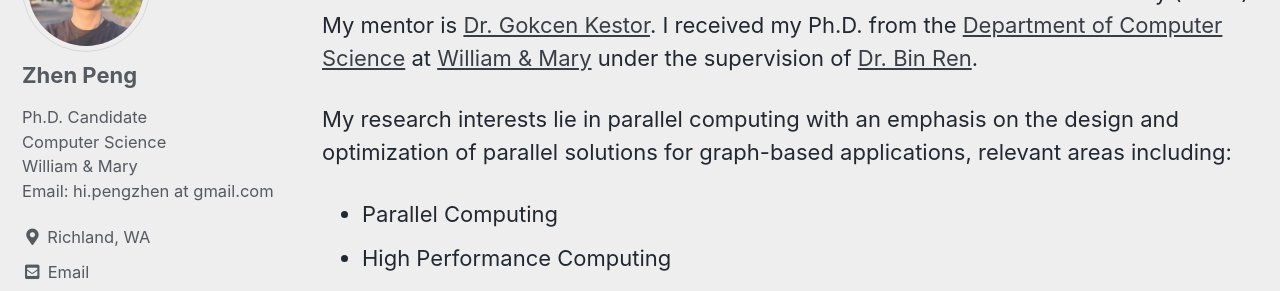
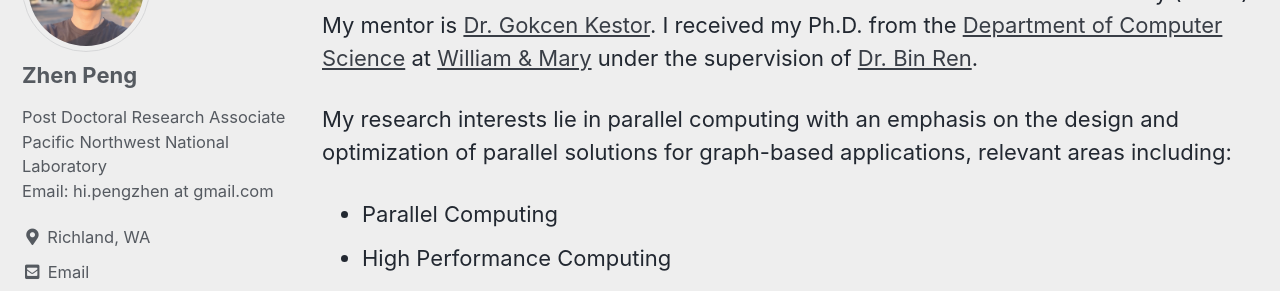
Before and after one commit to johnpzh/johnpzh.github.io, a Jekyll site: the page built from index.md, in a window 1280 px wide. Shown: the part 187-478 px from the top of the page. Built offline with Jekyll 4.4.1, drawn with Linux system fonts in a browser that asks for light colours; cached includes are drawn as plain includes.

Commit message:
Updated sidebar

```diff
--- a/_config.yml
+++ b/_config.yml
@@ -20,7 +20,7 @@ title                    : "Zhen's Homepage"
 title_separator          : "-"
 subtitle                 : # site tagline that appears below site title in masthead
 name                     : "Zhen Peng"
-description              : "Zhen Peng Homepage, PhD Candidate, Computer Science, William & Mary"
+description              : "Zhen Peng Homepage, Postdoc, PNNL"
 url                      : "https://johnpzh.github.io/" # the base hostname & protocol for your site e.g. "https://mmistakes.github.io"
 baseurl                  : # the subpath of your site, e.g. "/blog"
 repository               : johnpzh/johpzh.github.io # GitHub username/repo-name e.g. "mmistakes/minimal-mistakes"
@@ -104,9 +104,8 @@ analytics:
 author:
   name             : "Zhen Peng"
   avatar           : /assets/images/head.jpg # path of avatar image, e.g. "/assets/images/bio-photo.jpg"
-  bio              : "Ph.D. Candidate<br>
-  Computer Science<br>
-  William & Mary<br>
+  bio              : "Post Doctoral Research Associate<br>
+  Pacific Northwest National Laboratory<br>
   Email: hi.pengzhen at gmail.com"
   location         : "Richland, WA"
   # email            : "zpeng01@wm.edu"
```
